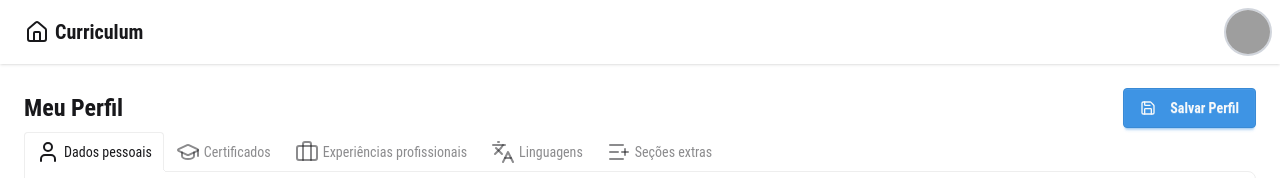
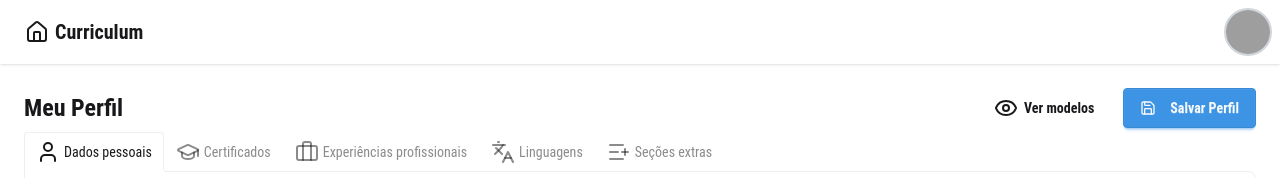
Before and after one commit to PDM7/CV, a React (Vite) app: page /perfil in a window 1280 px wide. Shown: the top 178 px of the page. Built offline with nearby package versions, Linux system fonts and the light colour scheme; grey boxes are pictures that could not be loaded.

Commit message:
botão visualizar

```diff
--- a/src/pages/profile/components/PerfilForm.tsx
+++ b/src/pages/profile/components/PerfilForm.tsx
@@ -62,6 +62,23 @@ export default function PerfilForm() {
       {/* Cabeçalho com botão salvar */}
       <div className="flex justify-between items-center p-6 pb-1">
         <h1 className="text-2xl font-bold">Meu Perfil</h1>
+        <div className="space-x-3">
+          <div className="dropdown dropdown-end">
+            <label tabIndex={0} className="btn btn-ghost">
+              <Eye /> Ver modelos
+            </label>
+            <ul
+              tabIndex={0}
+              className="dropdown-content menu p-2 shadow bg-base-100 rounded-box w-48"
+            >
+              <li>
+                <button onClick={() => nav("/lattes")}>Lattes</button>
+              </li>
+              <li>
+                <button onClick={() => nav("/vitae")}>Vitae</button>
+              </li>
+            </ul>
+          </div>
           <button
             className="btn btn-primary"
             onClick={handleSave}
@@ -70,6 +87,7 @@ export default function PerfilForm() {
             <Save className="w-4 h-4 mr-2" />
             {isSaving ? "Salvando..." : "Salvar Perfil"}
           </button>
+        </div>
       </div>
       <div className="tabs tabs-lift p-6 pt-0">
         {/* Dados Pessoais */}
@@ -166,7 +184,7 @@ export default function PerfilForm() {
         </div>
       </div>
 
-      {/* Botão flutuante fixo */}
+      {/* Botão flutuante */}
       <div className="fixed bottom-6 right-6">
         <div className="dropdown dropdown-top dropdown-end">
           <label tabIndex={0} className="btn btn-primary btn-circle shadow-lg">
```
Lines whose indentation alone changed are shown as unchanged.
